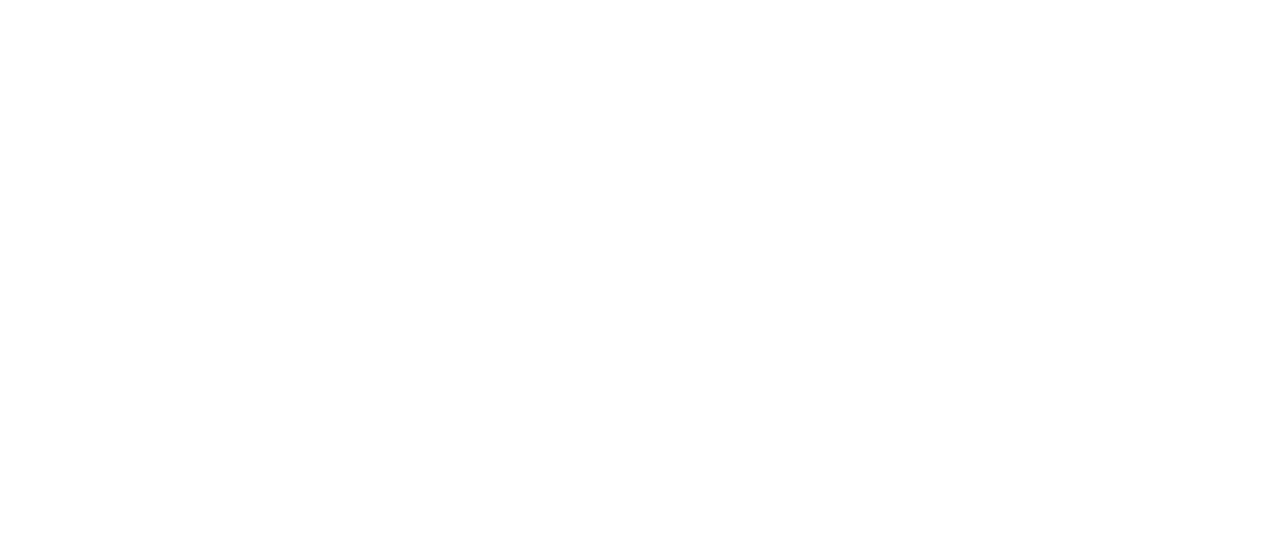
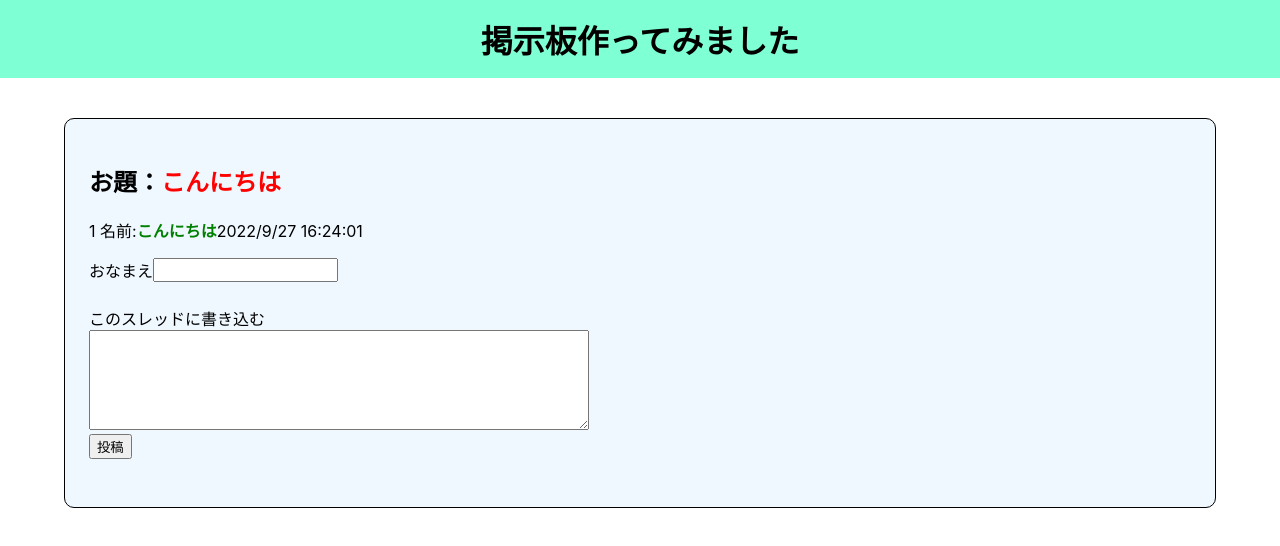
Before and after one commit to kawai011231/bulletin-board, a Next.js app: page / in a window 1280 px wide. Shown: the top 546 px of the page. Built offline with nearby package versions, Linux system fonts and the light colour scheme.

Commit message:
スレッドコンポーネントの作成

```diff
--- /dev/null
+++ b/components/Thread/Thread.jsx
@@ -0,0 +1,29 @@
+import classes from "./Thread.module.css";
+
+export const Thread = () => {
+  return (
+    <div className={classes.thread}>
+      <h2 className={classes.threadTitle}>
+        お題：<span>こんにちは</span>
+      </h2>
+      <div className={classes.ThreadComent}>
+        <p className={classes.userName}>
+          1 名前:
+          <b>こんにちは</b>
+          <span>2022/9/27 16:24:01</span>
+        </p>
+      </div>
+      <form>
+        <div className={classes.nameForm}>
+          <p>おなまえ</p>
+          <input type="text" />
+        </div>
+        <div className={classes.commentForm}>
+          <p>このスレッドに書き込む</p>
+          <textarea name="" id="" cols="30" rows="10"></textarea>
+          <button>投稿</button>
+        </div>
+      </form>
+    </div>
+  );
+};
--- /dev/null
+++ b/components/Thread/Thread.module.css
@@ -0,0 +1,41 @@
+.thread {
+  background-color: aliceblue;
+  border: 1px solid #000;
+  width: 90%;
+  margin: 40px auto;
+  border-radius: 10px;
+  padding: 24px;
+}
+
+.threadTitle {
+  font-size: 24px;
+}
+.threadTitle span {
+  color: red;
+}
+
+.userName b {
+  color: green;
+}
+
+.nameForm {
+  display: flex;
+}
+.nameForm p {
+  margin: 0;
+}
+
+.commentForm {
+  padding-top: 24px;
+  padding-bottom: 24px;
+}
+.commentForm p {
+  margin: 0;
+}
+.commentForm textarea {
+  height: 100px;
+  width: 500px;
+}
+.commentForm button {
+  display: block;
+}
--- a/pages/index.js
+++ b/pages/index.js
@@ -1,5 +1,6 @@
-import Image from "next/image";
 import Head from "next/head";
+import { Header } from "../components/Header/Header";
+import { Main } from "../components/Main/Main";
 import styles from "../styles/Home.module.css";
 
 export default function Home() {
@@ -10,6 +11,8 @@ export default function Home() {
         <meta name="description" content="Generated by create next app" />
         <link rel="icon" href="/favicon.ico" />
       </Head>
+      <Header />
+      <Main />
     </div>
   );
 }
--- a/styles/Home.module.css
+++ b/styles/Home.module.css
@@ -1,7 +1,3 @@
-.container {
-  padding: 0 2rem;
-}
-
 .main {
   min-height: 100vh;
   padding: 4rem 0;
```
